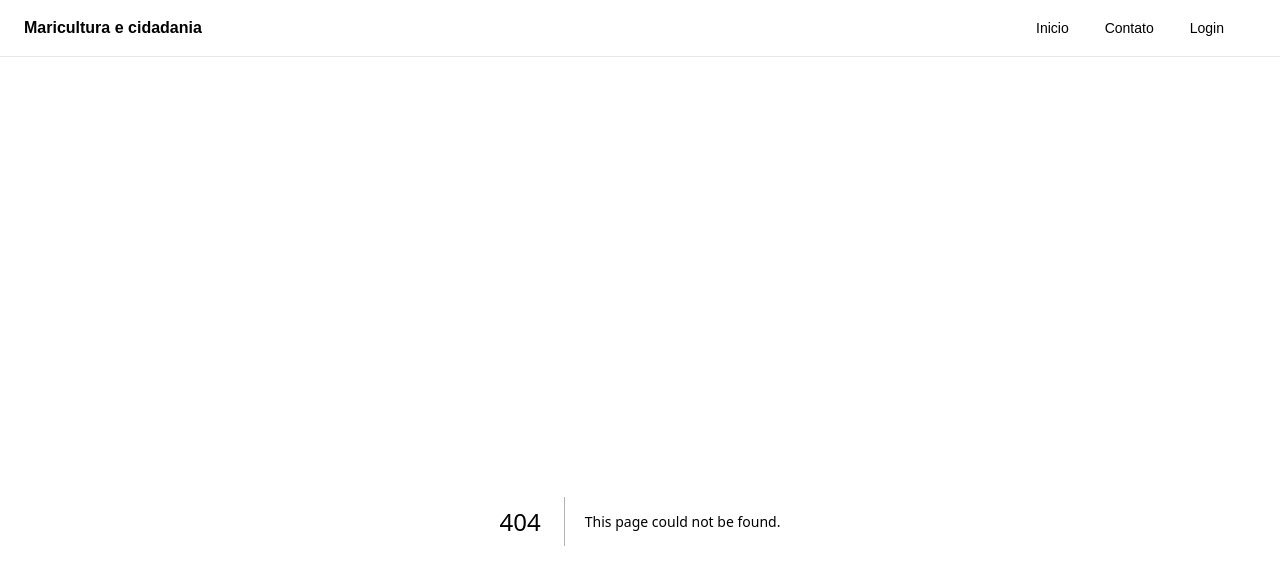
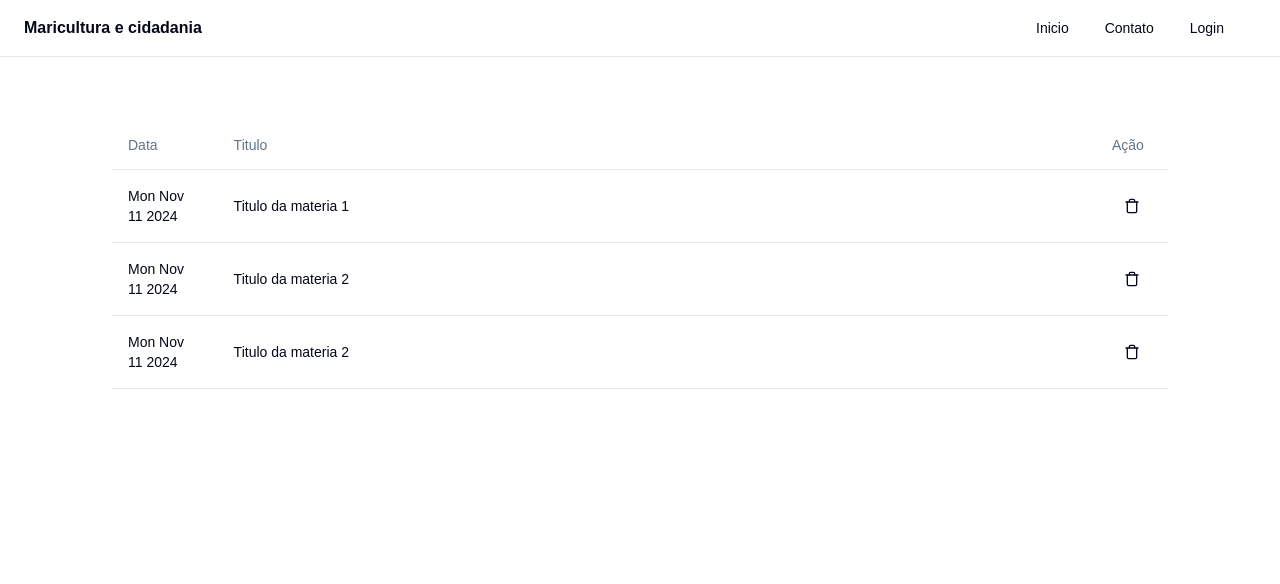
Before and after one commit to lucastaf/Banco-de-entrevista---Maricultura-e-cidadania, a Next.js app: page /gerenciar in a window 1280 px wide. Before the commit this address had no page. Shown: the top 584 px of the page. Built offline with nearby package versions, Linux system fonts and the light colour scheme.

Commit message:
criado tabela de gerenciamento de noticias

```diff
--- /dev/null
+++ b/src/app/gerenciar/page.tsx
@@ -0,0 +1,54 @@
+import { Button } from "@/components/ui/button";
+import {
+  Table,
+  TableCell,
+  TableHead,
+  TableHeader,
+  TableRow,
+} from "@/components/ui/table";
+import { Trash } from "lucide-react";
+
+type mockData = {
+  data: Date;
+  title: string;
+};
+export default function NewsManager() {
+  const dados: mockData[] = [
+    {
+      data: new Date(),
+      title: "Titulo da materia 1",
+    },
+    {
+      data: new Date(Date.now() + 10000),
+      title: "Titulo da materia 2",
+    },
+    {
+      data: new Date(Date.now() + 20000),
+      title: "Titulo da materia 2",
+    },
+  ];
+  return (
+    <>
+      <Table>
+        <TableHeader>
+          <TableRow>
+            <TableHead className="w-[10%]">Data</TableHead>
+            <TableHead>Titulo</TableHead>
+            <TableHead className="w-[50px]">Ação</TableHead>
+          </TableRow>
+        </TableHeader>
+        {dados.map((item) => (
+          <TableRow>
+            <TableCell>{item.data.toDateString()}</TableCell>
+            <TableCell>{item.title}</TableCell>
+            <TableCell>
+              <Button variant="ghost" size="icon">
+                <Trash />
+              </Button>
+            </TableCell>
+          </TableRow>
+        ))}
+      </Table>
+    </>
+  );
+}
--- /dev/null
+++ b/src/components/ui/table.tsx
@@ -0,0 +1,117 @@
+import * as React from "react"
+
+import { cn } from "@/lib/utils"
+
+const Table = React.forwardRef<
+  HTMLTableElement,
+  React.HTMLAttributes<HTMLTableElement>
+>(({ className, ...props }, ref) => (
+  <div className="relative w-full overflow-auto">
+    <table
+      ref={ref}
+      className={cn("w-full caption-bottom text-sm", className)}
+      {...props}
+    />
+  </div>
+))
+Table.displayName = "Table"
+
+const TableHeader = React.forwardRef<
+  HTMLTableSectionElement,
+  React.HTMLAttributes<HTMLTableSectionElement>
+>(({ className, ...props }, ref) => (
+  <thead ref={ref} className={cn("[&_tr]:border-b", className)} {...props} />
+))
+TableHeader.displayName = "TableHeader"
+
+const TableBody = React.forwardRef<
+  HTMLTableSectionElement,
+  React.HTMLAttributes<HTMLTableSectionElement>
+>(({ className, ...props }, ref) => (
+  <tbody
+    ref={ref}
+    className={cn("[&_tr:last-child]:border-0", className)}
+    {...props}
+  />
+))
+TableBody.displayName = "TableBody"
+
+const TableFooter = React.forwardRef<
+  HTMLTableSectionElement,
+  React.HTMLAttributes<HTMLTableSectionElement>
+>(({ className, ...props }, ref) => (
+  <tfoot
+    ref={ref}
+    className={cn(
+      "border-t bg-muted/50 font-medium [&>tr]:last:border-b-0",
+      className
+    )}
+    {...props}
+  />
+))
+TableFooter.displayName = "TableFooter"
+
+const TableRow = React.forwardRef<
+  HTMLTableRowElement,
+  React.HTMLAttributes<HTMLTableRowElement>
+>(({ className, ...props }, ref) => (
+  <tr
+    ref={ref}
+    className={cn(
+      "border-b transition-colors hover:bg-muted/50 data-[state=selected]:bg-muted",
+      className
+    )}
+    {...props}
+  />
+))
+TableRow.displayName = "TableRow"
+
+const TableHead = React.forwardRef<
+  HTMLTableCellElement,
+  React.ThHTMLAttributes<HTMLTableCellElement>
+>(({ className, ...props }, ref) => (
+  <th
+    ref={ref}
+    className={cn(
+      "h-12 px-4 text-left align-middle font-medium text-muted-foreground [&:has([role=checkbox])]:pr-0",
+      className
+    )}
+    {...props}
+  />
+))
+TableHead.displayName = "TableHead"
+
+const TableCell = React.forwardRef<
+  HTMLTableCellElement,
+  React.TdHTMLAttributes<HTMLTableCellElement>
+>(({ className, ...props }, ref) => (
+  <td
+    ref={ref}
+    className={cn("p-4 align-middle [&:has([role=checkbox])]:pr-0", className)}
+    {...props}
+  />
+))
+TableCell.displayName = "TableCell"
+
+const TableCaption = React.forwardRef<
+  HTMLTableCaptionElement,
+  React.HTMLAttributes<HTMLTableCaptionElement>
+>(({ className, ...props }, ref) => (
+  <caption
+    ref={ref}
+    className={cn("mt-4 text-sm text-muted-foreground", className)}
+    {...props}
+  />
+))
+TableCaption.displayName = "TableCaption"
+
+export {
+  Table,
+  TableHeader,
+  TableBody,
+  TableFooter,
+  TableHead,
+  TableRow,
+  TableCell,
+  TableCaption,
+}
```
